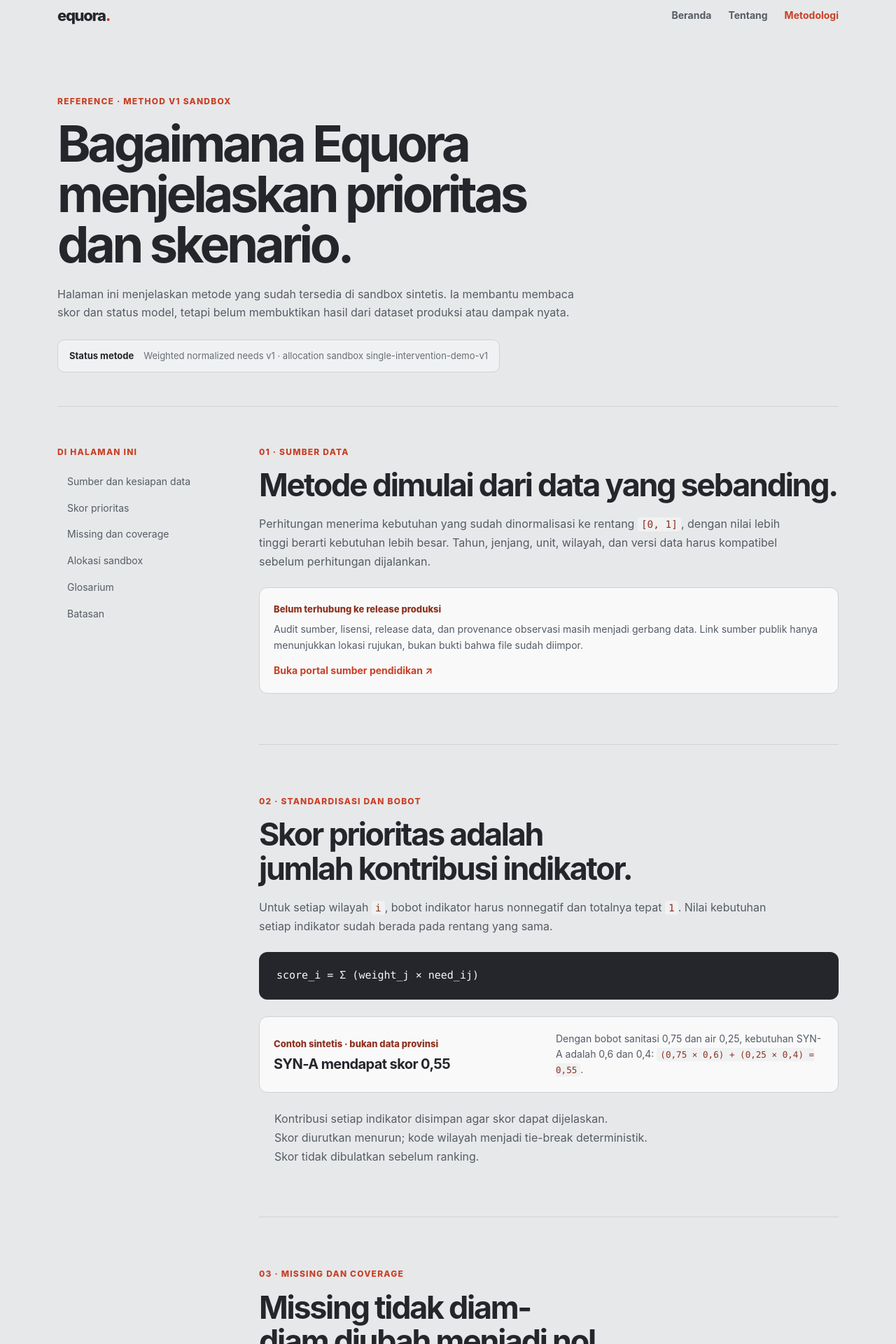
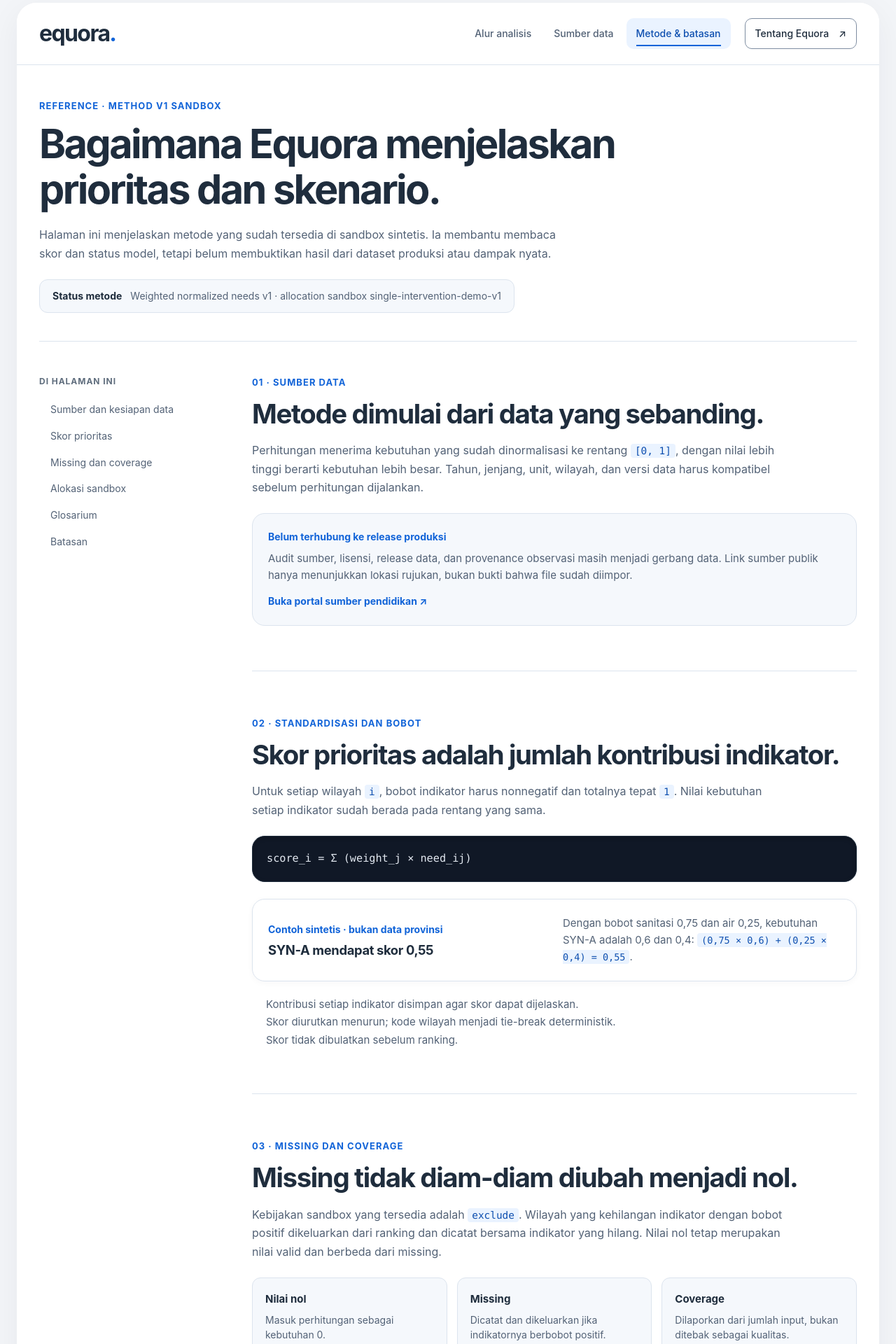
Before and after one commit to mrizalbasri/Equora, a SvelteKit app in the folder frontend/: page /methodology in a window 1280 px wide. Shown: the part 20-1940 px from the top of the page at 70% size. Built offline with nearby package versions, Linux system fonts and the light colour scheme.

Commit message:
feat(methodology): integrate shared public shell and clean education blue tokens

```diff
--- a/frontend/src/routes/methodology/+page.svelte
+++ b/frontend/src/routes/methodology/+page.svelte
@@ -1,12 +1,6 @@
-<svelte:head>
-  <title>Metodologi — Equora</title>
-  <meta
-    name="description"
-    content="Penjelasan metode, asumsi, dan batas interpretasi Equora."
-  />
-</svelte:head>
+<script lang="ts">
+  import PublicShell from '$lib/components/PublicShell.svelte';
 
-<script lang="ts">
   const sections = [
     { id: 'sources', label: 'Sumber dan kesiapan data' },
     { id: 'priority', label: 'Skor prioritas' },
@@ -26,20 +20,27 @@
   ];
 </script>
 
-<main>
-  <nav class="nav" aria-label="Navigasi utama">
-    <a class="wordmark" href="/">equora<span>.</span></a>
-    <div class="nav-links">
-      <a href="/">Beranda</a>
-      <a href="/about">Tentang</a>
-      <a class="active" href="/methodology" aria-current="page">Metodologi</a>
-    </div>
-  </nav>
+<svelte:head>
+  <title>Metodologi — Equora</title>
+  <meta
+    name="description"
+    content="Penjelasan metode, asumsi, dan batas interpretasi Equora."
+  />
+</svelte:head>
 
+<PublicShell
+  links={[
+    { label: 'Alur analisis', href: '/#alur' },
+    { label: 'Sumber data', href: '/#sumber' },
+    { label: 'Metode & batasan', href: '/methodology' },
+    { label: 'Tentang Equora', href: '/about' }
+  ]}
+>
+  <article class="eq-container methodology">
     <header class="hero">
       <p class="eyebrow">Reference · Method v1 sandbox</p>
       <h1>Bagaimana Equora menjelaskan prioritas dan skenario.</h1>
-    <p>
+      <p class="intro">
         Halaman ini menjelaskan metode yang sudah tersedia di sandbox sintetis. Ia membantu membaca
         skor dan status model, tetapi belum membuktikan hasil dari dataset produksi atau dampak nyata.
       </p>
@@ -51,7 +52,7 @@
 
     <div class="layout">
       <aside class="toc" aria-label="Daftar isi">
-      <p class="eyebrow">Di halaman ini</p>
+        <p class="toc-title">Di halaman ini</p>
         {#each sections as section}
           <a href={`#${section.id}`}>{section.label}</a>
         {/each}
@@ -169,79 +170,331 @@
         </section>
       </div>
     </div>
-
-  <footer class="footer">
-    <span class="wordmark">equora<span>.</span></span>
-    <a href="/">Kembali ke beranda</a>
-  </footer>
-</main>
+  </article>
+</PublicShell>
 
 <style>
-  :global(body) { margin: 0; background: #e7e8ea; color: #24262b; font-family: Inter, ui-sans-serif, system-ui, sans-serif; }
-  :global(*) { box-sizing: border-box; }
-  :global(a:focus-visible) { outline: 3px solid #236aab; outline-offset: 4px; }
-  main { margin: 0 auto; max-width: 1180px; padding: 0 32px 72px; }
-  .nav, .footer { align-items: center; display: flex; justify-content: space-between; min-height: 84px; }
-  .wordmark { color: #24262b; font-size: 22px; font-weight: 800; letter-spacing: -.06em; text-decoration: none; }
-  .wordmark span { color: #c94025; }
-  .nav-links { display: flex; gap: 24px; }
-  .nav-links a, .footer a { color: #555c65; font-size: 14px; font-weight: 700; text-decoration: none; }
-  .nav-links .active { color: #c94025; }
-  .hero { border-bottom: 1px solid #cfd2d6; padding: 72px 0 48px; }
-  .eyebrow { color: #c94025; font-size: 12px; font-weight: 800; letter-spacing: .1em; margin: 0 0 14px; text-transform: uppercase; }
-  h1, h2, h3, p { margin-top: 0; }
-  h1 { font-size: clamp(2.5rem, 6vw, 4.5rem); letter-spacing: -.06em; line-height: 1; margin-bottom: 22px; max-width: 860px; }
-  h2 { font-size: clamp(1.8rem, 3.5vw, 2.8rem); letter-spacing: -.05em; line-height: 1.08; margin-bottom: 18px; }
-  h3 { font-size: 20px; letter-spacing: -.03em; margin-bottom: 10px; }
-  .hero > p:not(.eyebrow), .content section > p:not(.eyebrow) { color: #555c65; line-height: 1.65; max-width: 760px; }
-  .version-note { align-items: center; background: #f0f1f2; border: 1px solid #cfd2d6; border-radius: 10px; display: inline-flex; gap: 14px; margin-top: 26px; padding: 12px 16px; }
-  .version-note strong { font-size: 13px; }
-  .version-note span { color: #686e76; font-size: 13px; }
-  .layout { display: grid; gap: 68px; grid-template-columns: 220px 1fr; padding-top: 56px; }
-  .toc { align-self: start; position: sticky; top: 24px; }
-  .toc a { border-left: 2px solid transparent; color: #555c65; display: block; font-size: 14px; padding: 8px 0 8px 12px; text-decoration: none; }
-  .toc a:hover, .toc a:focus-visible { border-color: #c94025; color: #24262b; }
-  .content { min-width: 0; }
-  .content section { border-bottom: 1px solid #cfd2d6; padding: 0 0 72px; }
-  .content section + section { padding-top: 72px; }
-  code { background: #f0f1f2; border-radius: 4px; color: #8e321f; font-size: .9em; padding: 2px 5px; }
-  .callout, .example { background: #f9f9fa; border: 1px solid #cfd2d6; border-radius: 12px; margin-top: 24px; padding: 20px; }
-  .callout strong, .example-label { color: #8e321f; display: block; font-size: 13px; font-weight: 800; margin-bottom: 8px; }
-  .callout p, .example p { color: #555c65; font-size: 14px; line-height: 1.6; margin-bottom: 12px; }
-  .callout a { color: #c94025; font-size: 14px; font-weight: 750; }
-  .warning { background: #f7e4df; border-color: #e5b5a9; }
-  .formula { background: #24262b; border-radius: 12px; display: grid; gap: 8px; margin-top: 24px; overflow-x: auto; padding: 20px; }
-  .formula code { background: transparent; color: #f9f9fa; font-size: 15px; white-space: nowrap; }
-  .example { align-items: center; display: grid; gap: 20px; grid-template-columns: 1fr 1fr; }
-  .example h3 { margin-bottom: 0; }
-  .example p { margin: 0; }
-  .rules { color: #555c65; line-height: 1.7; margin: 24px 0 0; padding-left: 22px; }
-  .state-grid { display: grid; gap: 12px; grid-template-columns: repeat(3, 1fr); margin-top: 24px; }
-  .state-grid div { background: #f0f1f2; border-radius: 10px; display: grid; gap: 8px; padding: 16px; }
-  .state-grid strong { font-size: 14px; }
-  .state-grid span { color: #555c65; font-size: 13px; line-height: 1.5; }
-  .status-table { border: 1px solid #cfd2d6; border-radius: 10px; overflow: hidden; }
-  .status-table div { display: grid; gap: 18px; grid-template-columns: 130px 1fr; padding: 14px 16px; }
-  .status-table div + div { border-top: 1px solid #cfd2d6; }
-  .status-name { color: #8e321f; font-size: 13px; font-weight: 800; }
-  .status-table span { color: #555c65; font-size: 14px; line-height: 1.5; }
-  .glossary { display: grid; gap: 0; margin: 0; }
-  .glossary div { border-bottom: 1px solid #cfd2d6; display: grid; gap: 18px; grid-template-columns: 150px 1fr; padding: 16px 0; }
-  .glossary dt { font-weight: 800; }
-  .glossary dd { color: #555c65; font-size: 14px; line-height: 1.6; margin: 0; }
-  .limits { background: #f7e4df; border: 1px solid #e5b5a9; border-radius: 14px; margin-top: 72px; padding: 28px; }
-  .limits ul { color: #555c65; line-height: 1.7; margin: 0; padding-left: 22px; }
-  .footer { border-top: 1px solid #cfd2d6; margin-top: 72px; }
-  @media (max-width: 800px) {
-    main { padding: 0 20px 48px; }
-    .nav { align-items: flex-start; flex-direction: column; gap: 16px; padding: 20px 0; }
-    .nav-links { flex-wrap: wrap; gap: 12px 18px; }
-    .version-note { align-items: flex-start; flex-direction: column; gap: 4px; }
-    .layout { display: block; padding-top: 36px; }
-    .toc { position: static; }
-    .toc a { display: inline-block; margin-right: 10px; }
-    .example, .state-grid { grid-template-columns: 1fr; }
-    .status-table div, .glossary div { gap: 8px; grid-template-columns: 1fr; }
-    .footer { align-items: flex-start; flex-direction: column; gap: 12px; padding: 28px 0; }
+  .methodology {
+    padding-block: 48px 80px;
+  }
+  .hero {
+    border-bottom: 1px solid var(--eq-border);
+    padding-bottom: 40px;
+  }
+  .eyebrow {
+    color: var(--eq-primary);
+    font-size: 0.8125rem;
+    font-weight: 700;
+    letter-spacing: 0.08em;
+    margin: 0 0 12px;
+    text-transform: uppercase;
+  }
+  h1, h2, h3, p {
+    margin-top: 0;
+  }
+  h1 {
+    font-size: clamp(2.4rem, 4.5vw, 4rem);
+    letter-spacing: -0.045em;
+    line-height: 1.12;
+    margin-bottom: 20px;
+    max-width: 880px;
+    color: var(--eq-text);
+  }
+  h2 {
+    font-size: clamp(1.75rem, 3vw, 2.4rem);
+    letter-spacing: -0.035em;
+    line-height: 1.2;
+    margin-bottom: 16px;
+    color: var(--eq-text);
+  }
+  h3 {
+    font-size: 1.15rem;
+    font-weight: 650;
+    letter-spacing: -0.02em;
+    margin-bottom: 12px;
+    color: var(--eq-text);
+  }
+  .intro,
+  .content section > p:not(.eyebrow) {
+    color: var(--eq-text-secondary);
+    line-height: 1.65;
+    max-width: 760px;
+    font-size: 1rem;
+  }
+  .version-note {
+    align-items: center;
+    background: var(--eq-surface-subtle);
+    border: 1px solid var(--eq-border);
+    border-radius: var(--eq-radius-sm);
+    display: inline-flex;
+    flex-wrap: wrap;
+    gap: 12px;
+    margin-top: 24px;
+    padding: 12px 18px;
+  }
+  .version-note strong {
+    font-size: 0.875rem;
+    color: var(--eq-text);
+  }
+  .version-note span {
+    color: var(--eq-text-secondary);
+    font-size: 0.875rem;
+  }
+  .layout {
+    display: grid;
+    gap: 64px;
+    grid-template-columns: 240px 1fr;
+    padding-top: 48px;
+  }
+  .toc {
+    align-self: start;
+    position: sticky;
+    top: 128px;
+  }
+  .toc-title {
+    color: var(--eq-text-muted);
+    font-size: 0.75rem;
+    font-weight: 750;
+    letter-spacing: 0.08em;
+    margin-bottom: 12px;
+    text-transform: uppercase;
+  }
+  .toc a {
+    border-left: 2px solid transparent;
+    border-radius: 0 var(--eq-radius-sm) var(--eq-radius-sm) 0;
+    color: var(--eq-text-secondary);
+    display: block;
+    font-size: 0.875rem;
+    padding: 8px 0 8px 14px;
+    text-decoration: none;
+    transition: color 140ms ease, border-color 140ms ease, background-color 140ms ease;
+  }
+  .toc a:hover,
+  .toc a:focus-visible {
+    border-color: var(--eq-primary);
+    background-color: var(--eq-primary-tint);
+    color: var(--eq-primary);
+  }
+  .content {
+    min-width: 0;
+  }
+  .content section {
+    border-bottom: 1px solid var(--eq-border);
+    padding: 0 0 64px;
+  }
+  .content section + section {
+    padding-top: 64px;
+  }
+  code {
+    background: var(--eq-primary-tint);
+    border-radius: 4px;
+    color: var(--eq-primary-hover);
+    font-family: ui-monospace, SFMono-Regular, Menlo, Monaco, Consolas, monospace;
+    font-size: 0.9em;
+    padding: 2px 6px;
+  }
+  .callout,
+  .example {
+    background: var(--eq-surface-subtle);
+    border: 1px solid var(--eq-border);
+    border-radius: var(--eq-radius-md);
+    margin-top: 24px;
+    padding: 22px;
+  }
+  .callout strong,
+  .example-label {
+    color: var(--eq-primary);
+    display: block;
+    font-size: 0.875rem;
+    font-weight: 700;
+    margin-bottom: 8px;
+  }
+  .callout p,
+  .example p {
+    color: var(--eq-text-secondary);
+    font-size: 0.9375rem;
+    line-height: 1.6;
+    margin-bottom: 12px;
+  }
+  .callout a {
+    color: var(--eq-primary);
+    font-size: 0.875rem;
+    font-weight: 650;
+    text-decoration: none;
+  }
+  .callout a:hover {
+    text-decoration: underline;
+  }
+  .callout.warning {
+    background: #fff8f5;
+    border-color: #f7d2c9;
+  }
+  .callout.warning strong {
+    color: var(--eq-danger);
+  }
+  .formula {
+    background: #101826;
+    border: 1px solid #1f2d3d;
+    border-radius: var(--eq-radius-md);
+    box-shadow: inset 0 2px 6px rgba(0, 0, 0, 0.2);
+    display: grid;
+    gap: 8px;
+    margin-top: 24px;
+    overflow-x: auto;
+    padding: 20px;
+  }
+  .formula code {
+    background: transparent;
+    color: #e2e8f0;
+    font-size: 0.95rem;
+    white-space: nowrap;
+    padding: 0;
+  }
+  .example {
+    align-items: center;
+    background: var(--eq-surface);
+    box-shadow: var(--eq-shadow-card);
+    display: grid;
+    gap: 24px;
+    grid-template-columns: 1fr 1fr;
+  }
+  .example h3 {
+    margin-bottom: 0;
+  }
+  .example p {
+    margin: 0;
+  }
+  .rules {
+    color: var(--eq-text-secondary);
+    font-size: 0.9375rem;
+    line-height: 1.7;
+    margin: 20px 0 0;
+    padding-left: 20px;
+  }
+  .state-grid {
+    display: grid;
+    gap: 14px;
+    grid-template-columns: repeat(3, 1fr);
+    margin-top: 24px;
+  }
+  .state-grid div {
+    background: var(--eq-surface-subtle);
+    border: 1px solid var(--eq-border);
+    border-radius: var(--eq-radius-sm);
+    display: grid;
+    gap: 8px;
+    padding: 18px;
+  }
+  .state-grid strong {
+    color: var(--eq-text);
+    font-size: 0.9375rem;
+  }
+  .state-grid span {
+    color: var(--eq-text-secondary);
+    font-size: 0.875rem;
+    line-height: 1.5;
+  }
+  .status-table {
+    background: var(--eq-surface);
+    border: 1px solid var(--eq-border);
+    border-radius: var(--eq-radius-sm);
+    margin-top: 16px;
+    overflow: hidden;
+  }
+  .status-table div {
+    align-items: baseline;
+    display: grid;
+    gap: 18px;
+    grid-template-columns: 140px 1fr;
+    padding: 14px 18px;
+  }
+  .status-table div + div {
+    border-top: 1px solid var(--eq-border);
+  }
+  .status-name {
+    color: var(--eq-primary);
+    font-family: ui-monospace, monospace;
+    font-size: 0.875rem;
+    font-weight: 700;
+  }
+  .status-table span {
+    color: var(--eq-text-secondary);
+    font-size: 0.9375rem;
+    line-height: 1.55;
+  }
+  .glossary {
+    display: grid;
+    gap: 0;
+    margin: 20px 0 0;
+  }
+  .glossary div {
+    align-items: baseline;
+    border-bottom: 1px solid var(--eq-border);
+    display: grid;
+    gap: 20px;
+    grid-template-columns: 160px 1fr;
+    padding: 18px 0;
+  }
+  .glossary dt {
+    color: var(--eq-text);
+    font-size: 0.9375rem;
+    font-weight: 700;
+  }
+  .glossary dd {
+    color: var(--eq-text-secondary);
+    font-size: 0.9375rem;
+    line-height: 1.6;
+    margin: 0;
+  }
+  .limits {
+    background: var(--eq-surface-subtle);
+    border: 1px solid var(--eq-border);
+    border-radius: var(--eq-radius-md);
+    margin-top: 64px;
+    padding: 28px;
+  }
+  .limits ul {
+    color: var(--eq-text-secondary);
+    font-size: 0.9375rem;
+    line-height: 1.7;
+    margin: 0;
+    padding-left: 20px;
+  }
+  .limits li + li {
+    margin-top: 8px;
+  }
+
+  @media (max-width: 860px) {
+    .methodology {
+      padding-block: 28px 56px;
+    }
+    .layout {
+      display: block;
+      padding-top: 28px;
+    }
+    .toc {
+      border-bottom: 1px solid var(--eq-border);
+      margin-bottom: 32px;
+      padding-bottom: 24px;
+      position: static;
+    }
+    .toc a {
+      background: var(--eq-surface-subtle);
+      border-left: none;
+      border-radius: var(--eq-radius-sm);
+      display: inline-block;
+      margin-bottom: 6px;
+      margin-right: 8px;
+      padding: 6px 12px;
+    }
+    .example,
+    .state-grid {
+      grid-template-columns: 1fr;
+    }
+    .status-table div,
+    .glossary div {
+      gap: 6px;
+      grid-template-columns: 1fr;
+    }
   }
 </style>
```
Also changed, not shown: 2 other files (tests, documents, lock files or other folders). Lines whose indentation alone changed are shown as unchanged.
